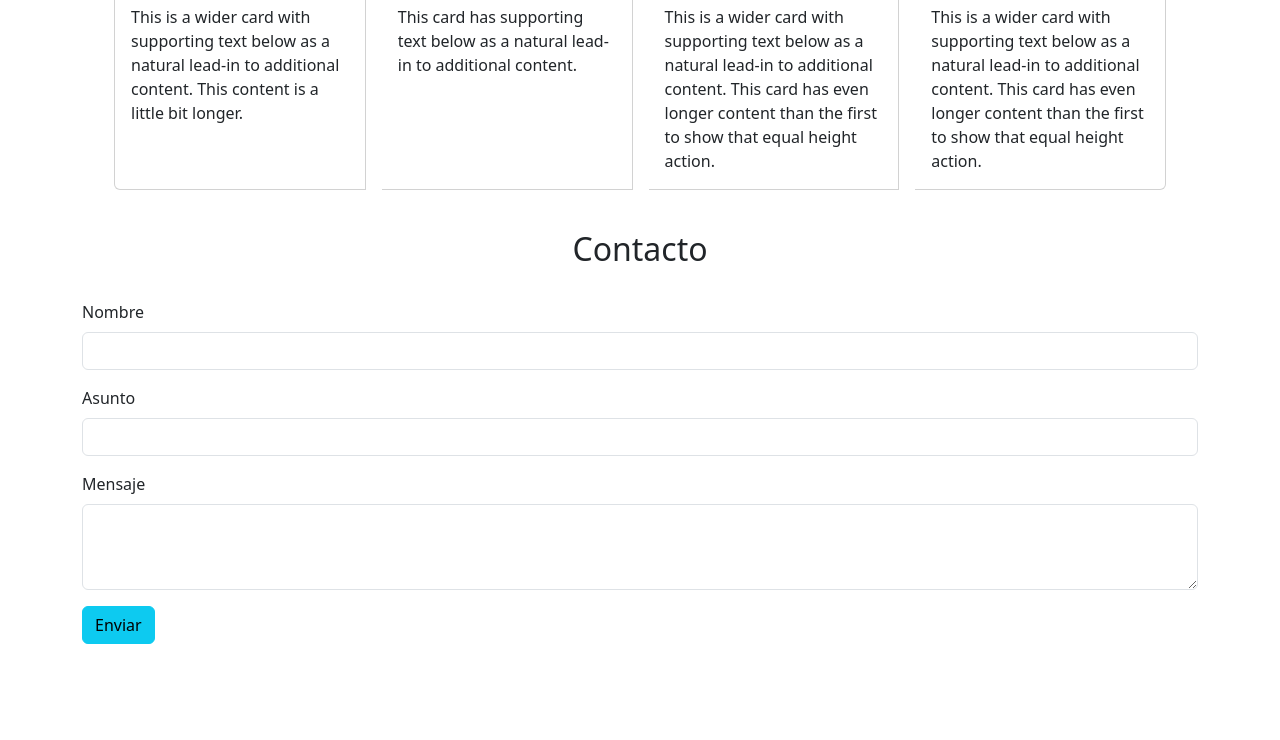
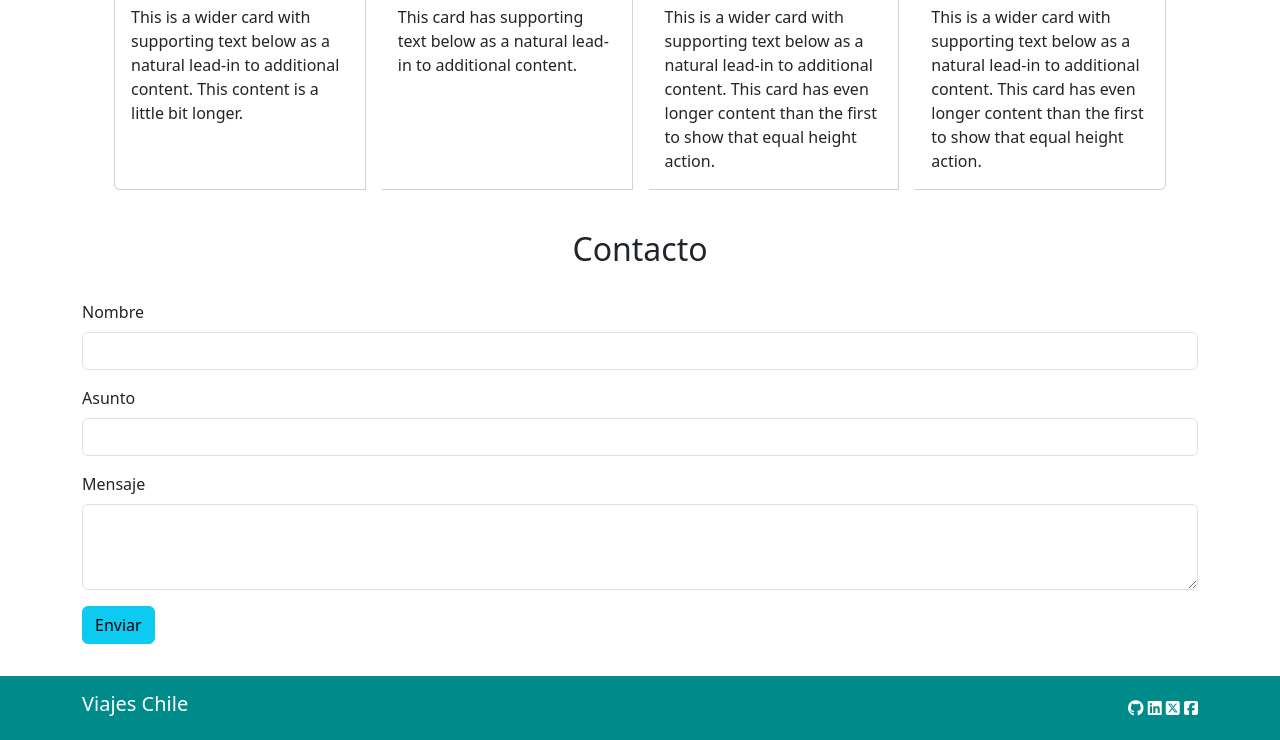
Before and after one commit to josxfx/Viajes-Chile, a plain HTML site: page index.html in a window 1280 px wide. Shown: the part 1385-2125 px from the top of the page. Before the commit the page ends 2029 px from the top, so only its background shows below. Drawn offline with nearby package versions, Linux system fonts and the light colour scheme.

Commit message:
add footer and social media icons

```diff
--- a/assets/css/style.css
+++ b/assets/css/style.css
@@ -38,3 +38,10 @@
 #contact h2 {margin-top:2.5rem;
                          text-align:center;
                         margin-bottom:2rem;}
+
+footer {background-color:darkcyan;
+        color:white;
+        text-align:center;
+        padding:1rem;
+        margin-top: 2rem;
+}
--- a/index.html
+++ b/index.html
@@ -146,7 +146,22 @@
 
     </section>
 
+<footer>
+  <div class="container d-flex align-items-center">
 
+
+  <h5 class="textfooter">Viajes Chile</h5>
+
+ <div class="icons ms-auto">
+   <i class="fa-brands fa-github"></i>
+   <i class="fa-brands fa-linkedin"></i>
+   <i class="fa-brands fa-square-x-twitter"></i>
+   <i class="fa-brands fa-square-facebook"></i>
+ </div>
+
+  </div>
+
+</footer>
 
 
 
```
